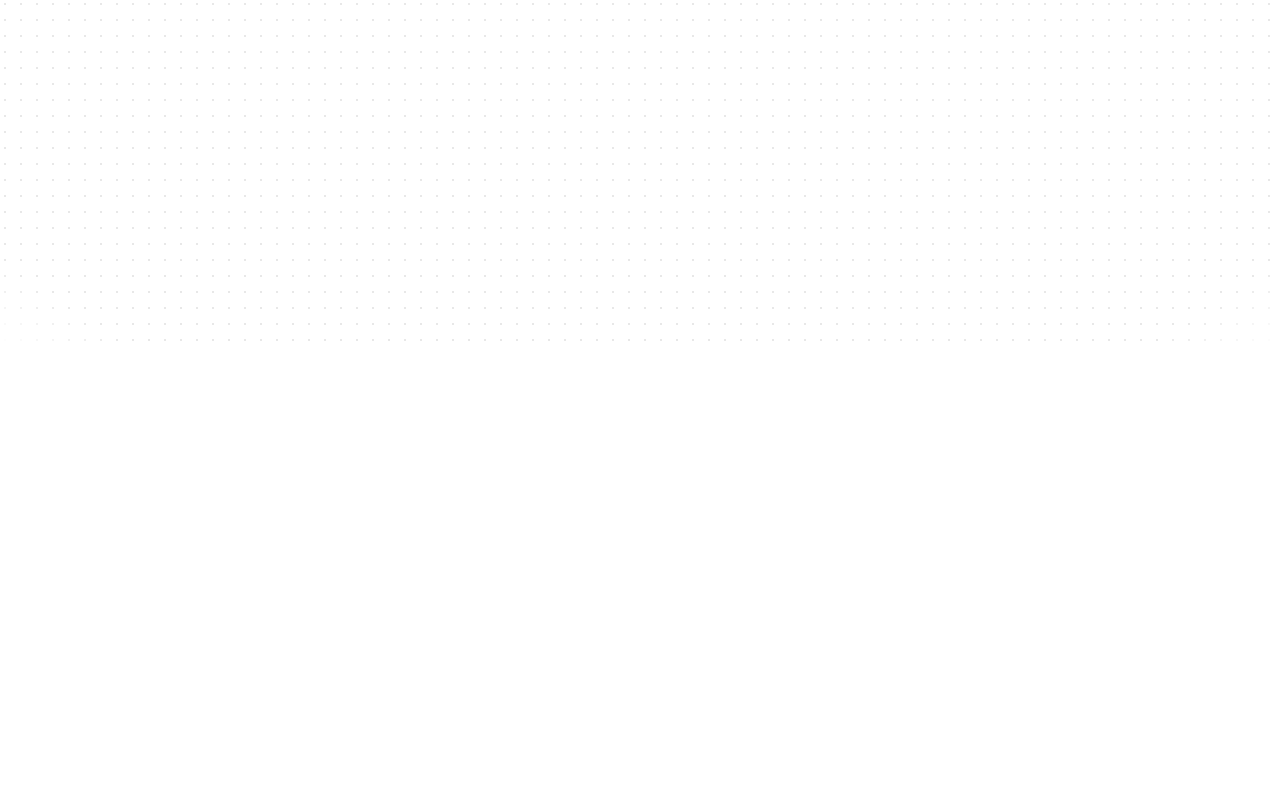
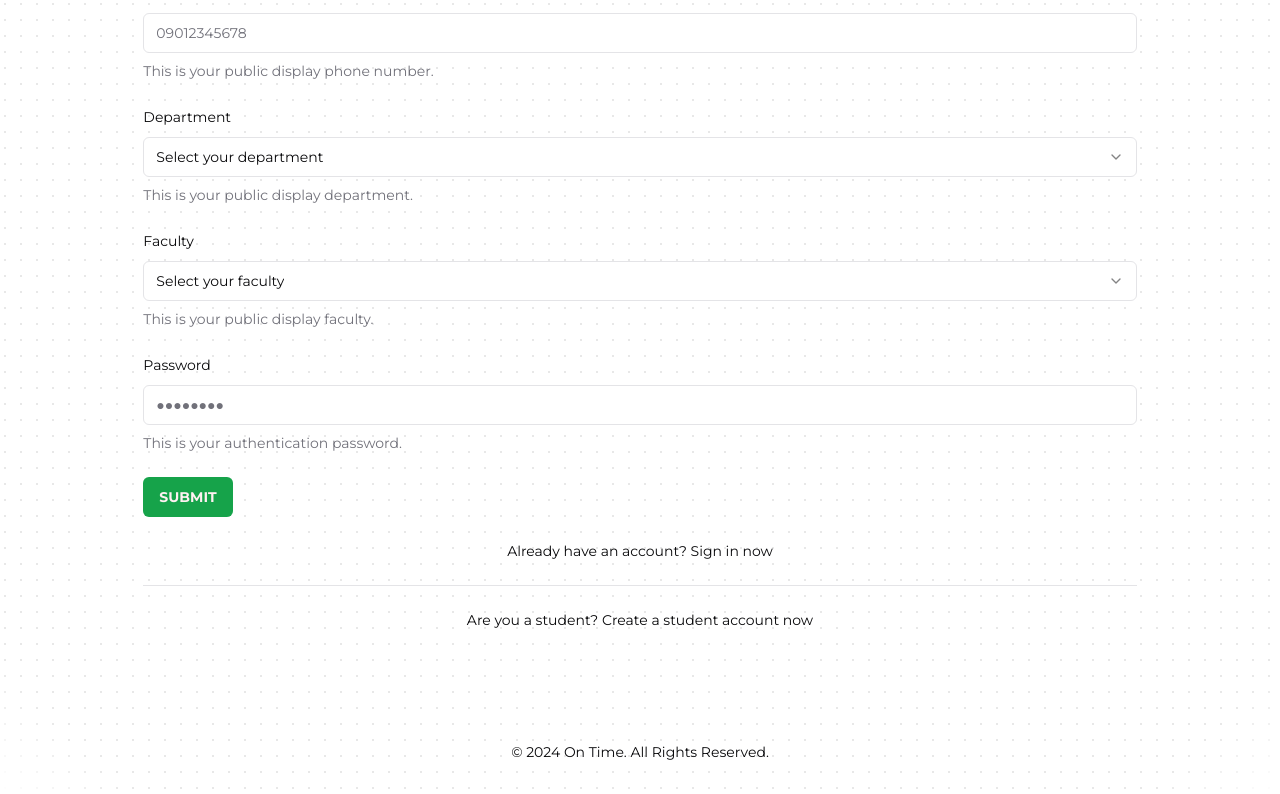
Before and after one commit to tomiwa-adelae/On-Time, a Next.js app: page /signuplecturer in a window 1280 px wide. Before the commit this address had no page. Shown: the part 529-1323 px from the top of the page. Before the commit the page ends 874 px from the top, so only its background shows below. Built offline with nearby package versions, Linux system fonts and the light colour scheme.

Commit message:
Updated the code

```diff
--- a/app/layout.tsx
+++ b/app/layout.tsx
@@ -4,6 +4,7 @@
 import "./globals.css";
 import Header from "@/components/Header";
 import Providers from "./provider";
+import Footer from "../components/Footer";
 
 const montserrat = Montserrat({ subsets: ["latin"], weight: ["400", "700"] });
 
@@ -25,7 +26,8 @@
 					<div className="min-h-screen w-full dark:bg-black bg-white  dark:bg-dot-white/[0.2] bg-dot-black/[0.2] relative">
 						<div className="absolute pointer-events-none inset-0 flex items-center justify-center dark:bg-black bg-white [mask-image:radial-gradient(ellipse_at_center,transparent_90%,black)]"></div>
 						<Header />
-						{children}
+						<div className="min-h-[80vh]">{children}</div>
+						<Footer />
 						<Toaster />
 					</div>
 				</Providers>
--- /dev/null
+++ b/components/Footer.tsx
@@ -0,0 +1,9 @@
+const Footer = () => {
+	return (
+		<footer className="text-sm p-8 text-center">
+			&copy; 2024 On Time. All Rights Reserved.
+		</footer>
+	);
+};
+
+export default Footer;
```
Also changed, not shown: app/signuplecturer/_components/SignUpLecturerForm.tsx (renamed from app/signup-lecturer/_components/SignUpLecturerForm.tsx), app/signuplecturer/page.tsx (renamed from app/signup-lecturer/page.tsx).
